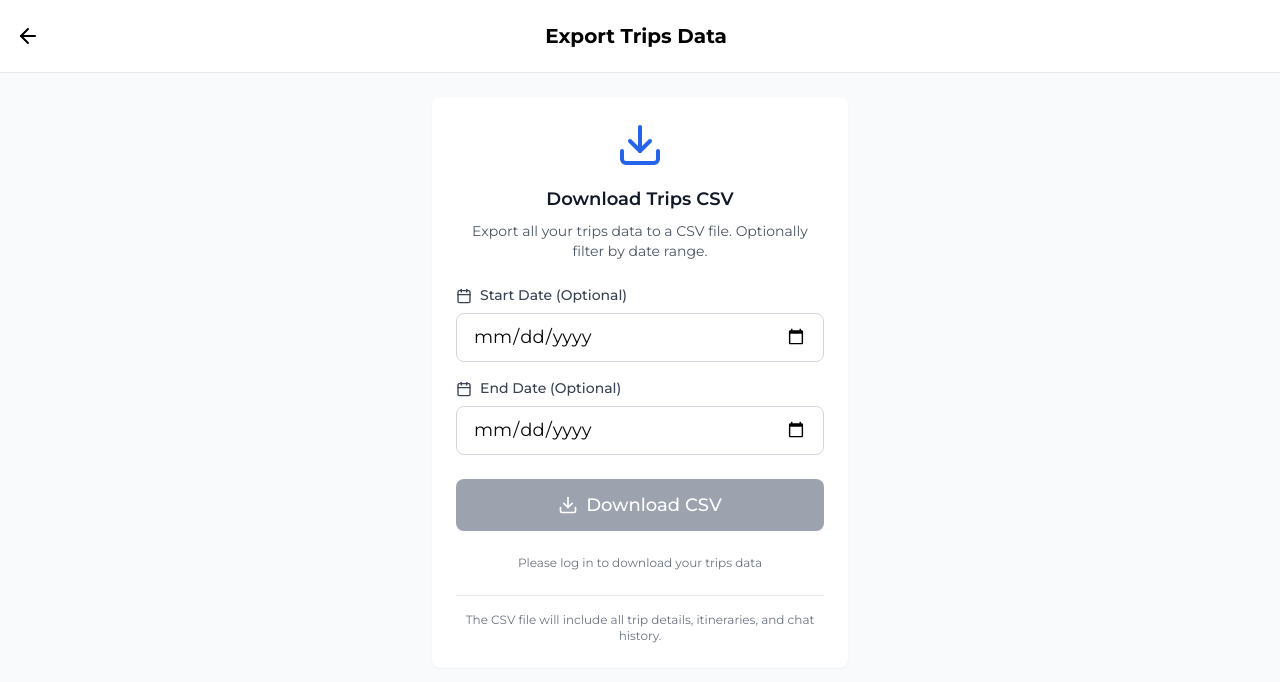
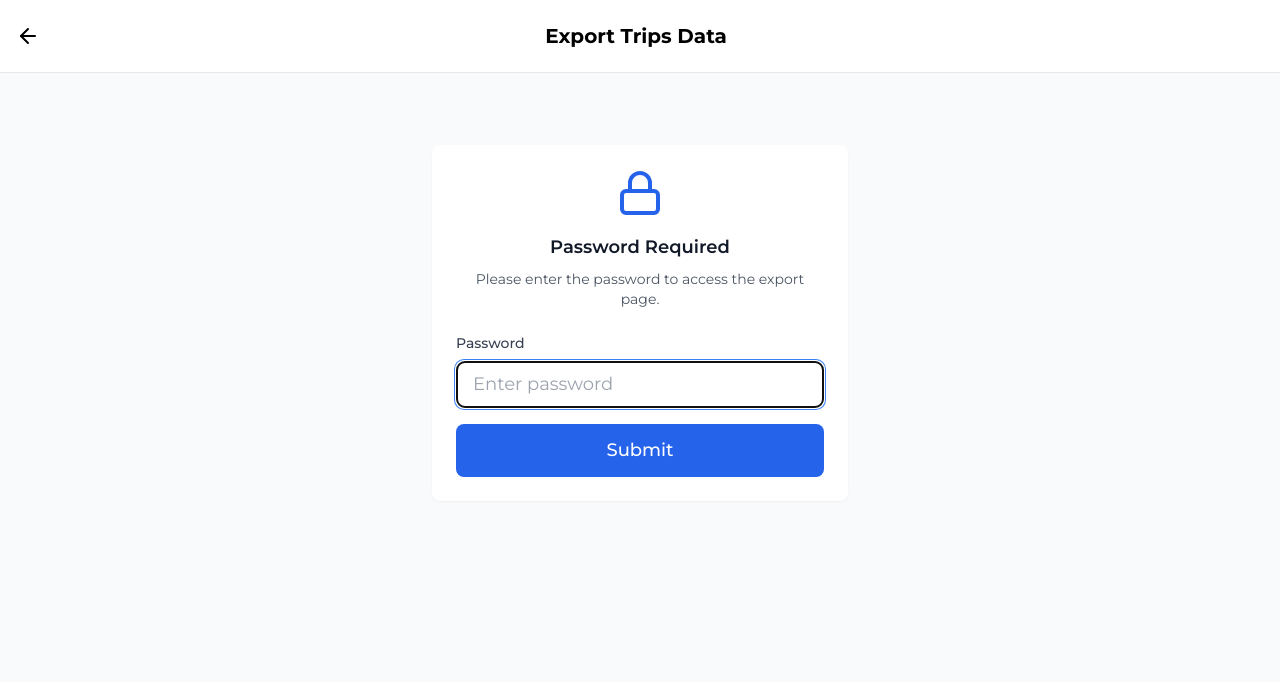
Before and after one commit to urbantrips/ut-client, a Next.js app: page /trips/export-csv in a window 1280 px wide. Shown: the top 682 px of the page. Built offline with nearby package versions, Linux system fonts and the light colour scheme; no server answers.

Commit message:
feat: Implement password protection for Export CSV page, enhance date selection with DatePicker component, and improve query parameter handling for CSV download

```diff
--- a/src/app/trips/export-csv/page.tsx
+++ b/src/app/trips/export-csv/page.tsx
@@ -2,17 +2,35 @@
 
 import { useState } from 'react';
 import { useRouter } from 'next/navigation';
-import { ArrowLeft, Download, Calendar } from 'lucide-react';
+import { ArrowLeft, Download, Lock } from 'lucide-react';
 import { useUserStore } from '@/store/user-store';
 import { env } from '@/lib/env';
+import { DatePicker } from '@/components/ui/date-picker';
+import { format } from 'date-fns';
+
+const SECRET_PASSWORD = 'QWERTY@#$qwerty123';
 
 export default function ExportCsvPage() {
   const router = useRouter();
   const { accessToken } = useUserStore();
-  const [startDate, setStartDate] = useState('');
-  const [endDate, setEndDate] = useState('');
+  const [isAuthenticated, setIsAuthenticated] = useState(false);
+  const [password, setPassword] = useState('');
+  const [passwordError, setPasswordError] = useState<string | null>(null);
+  const [startDate, setStartDate] = useState<Date | undefined>(undefined);
+  const [endDate, setEndDate] = useState<Date | undefined>(undefined);
   const [isDownloading, setIsDownloading] = useState(false);
   const [error, setError] = useState<string | null>(null);
+
+  const handlePasswordSubmit = (e: React.FormEvent) => {
+    e.preventDefault();
+    if (password === SECRET_PASSWORD) {
+      setIsAuthenticated(true);
+      setPasswordError(null);
+    } else {
+      setPasswordError('Incorrect password. Please try again.');
+      setPassword('');
+    }
+  };
 
   const handleDownload = () => {
     if (!accessToken) {
@@ -27,8 +45,13 @@ export default function ExportCsvPage() {
     let url = `${apiUrl}/trips/download-csv`;
 
     // Add query parameters if dates are provided
-    if (startDate) url += `?startDate=${startDate}`;
-    if (endDate) url += `${startDate ? '&' : '?'}endDate=${endDate}`;
+    const params = new URLSearchParams();
+    if (startDate) params.append('startDate', format(startDate, 'yyyy-MM-dd'));
+    if (endDate) params.append('endDate', format(endDate, 'yyyy-MM-dd'));
+
+    if (params.toString()) {
+      url += `?${params.toString()}`;
+    }
 
     // Just fetch and download - no parsing, no validation
     fetch(url, {
@@ -58,6 +81,76 @@ export default function ExportCsvPage() {
         setIsDownloading(false);
       });
   };
+
+  // Password protection screen
+  if (!isAuthenticated) {
+    return (
+      <div className="min-h-screen bg-gray-50">
+        {/* Header */}
+        <div className="bg-white border-b border-gray-200 sticky top-0 z-40">
+          <div className="px-4 py-4">
+            <div className="flex items-center">
+              <button
+                onClick={() => router.back()}
+                className="p-2 -ml-2 hover:bg-gray-100 rounded-lg transition-colors"
+                aria-label="Go back"
+              >
+                <ArrowLeft className="w-6 h-6 text-black" />
+              </button>
+              <h1 className="text-xl font-bold text-black flex-1 text-center">
+                Export Trips Data
+              </h1>
+              <div className="w-10" />
+            </div>
+          </div>
+        </div>
+
+        {/* Password Form */}
+        <div className="px-4 py-6 max-w-md mx-auto">
+          <div className="bg-white rounded-lg shadow-sm p-6 space-y-6 mt-12">
+            <div className="text-center">
+              <Lock className="w-12 h-12 text-blue-600 mx-auto mb-4" />
+              <h2 className="text-lg font-semibold text-gray-900 mb-2">
+                Password Required
+              </h2>
+              <p className="text-sm text-gray-600">
+                Please enter the password to access the export page.
+              </p>
+            </div>
+
+            <form onSubmit={handlePasswordSubmit} className="space-y-4">
+              <div>
+                <label className="block text-sm font-medium text-gray-700 mb-2">
+                  Password
+                </label>
+                <input
+                  type="password"
+                  value={password}
+                  onChange={(e) => {
+                    setPassword(e.target.value);
+                    setPasswordError(null);
+                  }}
+                  className="w-full px-4 py-2 border border-gray-300 rounded-lg focus:ring-2 focus:ring-blue-500 focus:border-transparent"
+                  placeholder="Enter password"
+                  autoFocus
+                />
+                {passwordError && (
+                  <p className="mt-2 text-sm text-red-600">{passwordError}</p>
+                )}
+              </div>
+
+              <button
+                type="submit"
+                className="w-full bg-blue-600 text-white py-3 px-4 rounded-lg font-medium hover:bg-blue-700 transition-colors"
+              >
+                Submit
+              </button>
+            </form>
+          </div>
+        </div>
+      </div>
+    );
+  }
 
   return (
     <div className="min-h-screen bg-gray-50">
@@ -97,27 +190,32 @@ export default function ExportCsvPage() {
           <div className="space-y-4">
             <div>
               <label className="block text-sm font-medium text-gray-700 mb-2">
-                <Calendar className="w-4 h-4 inline mr-2" />
                 Start Date (Optional)
               </label>
-              <input
-                type="date"
-                value={startDate}
-                onChange={(e) => setStartDate(e.target.value)}
-                className="w-full px-4 py-2 border border-gray-300 rounded-lg focus:ring-2 focus:ring-blue-500 focus:border-transparent"
+              <DatePicker
+                date={startDate}
+                onSelect={(date) => {
+                  setStartDate(date);
+                  // Clear end date if it's before the new start date
+                  if (date && endDate && endDate < date) {
+                    setEndDate(undefined);
+                  }
+                }}
+                placeholder="DD/MM/YY"
+                dateFormat="dd/MM/yy"
               />
             </div>
 
             <div>
               <label className="block text-sm font-medium text-gray-700 mb-2">
-                <Calendar className="w-4 h-4 inline mr-2" />
                 End Date (Optional)
               </label>
-              <input
-                type="date"
-                value={endDate}
-                onChange={(e) => setEndDate(e.target.value)}
-                className="w-full px-4 py-2 border border-gray-300 rounded-lg focus:ring-2 focus:ring-blue-500 focus:border-transparent"
+              <DatePicker
+                date={endDate}
+                onSelect={(date) => setEndDate(date)}
+                placeholder="DD/MM/YY"
+                dateFormat="dd/MM/yy"
+                minDate={startDate}
               />
             </div>
           </div>
```
